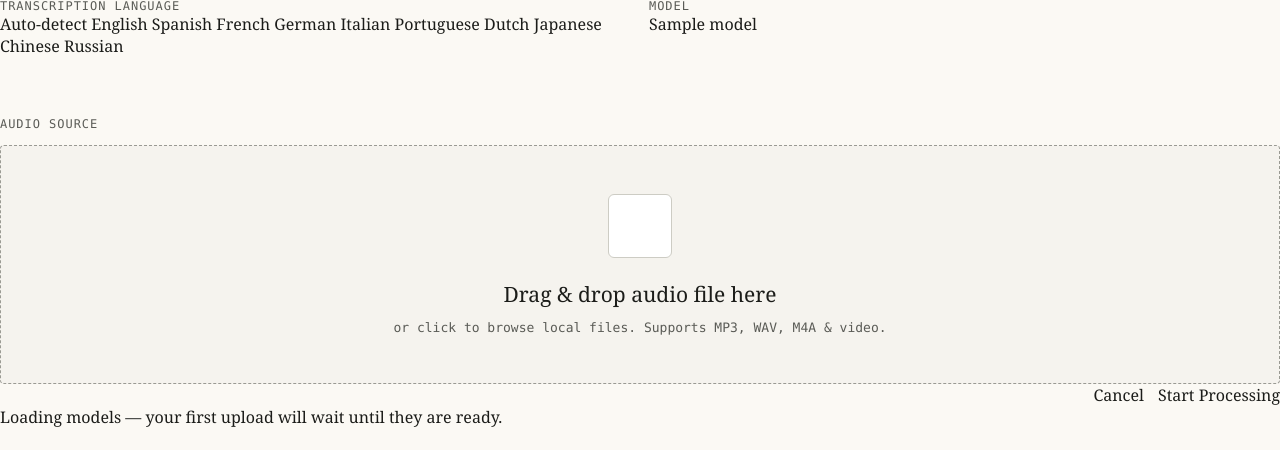
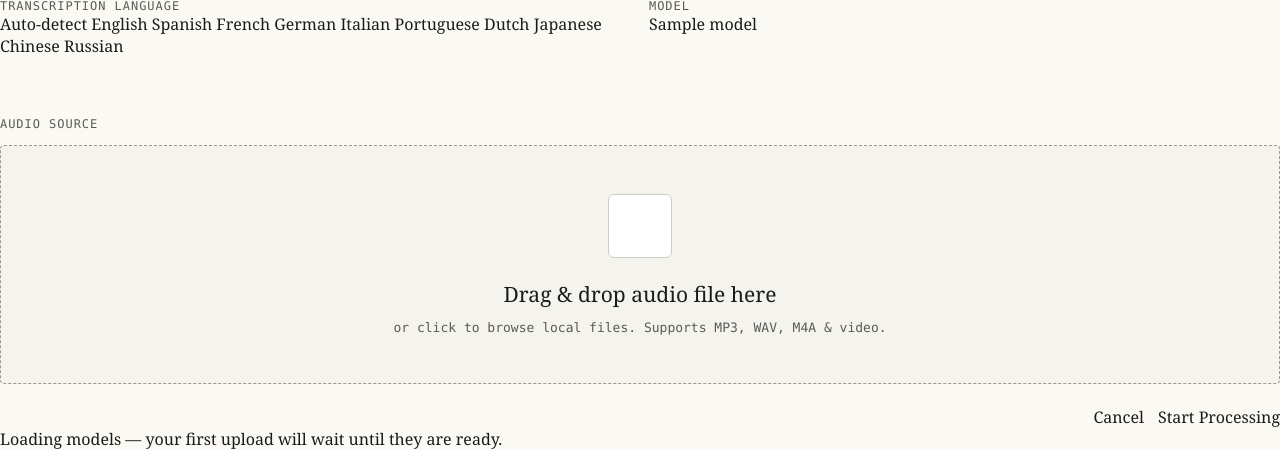
Before and after one commit to m-bain/whisperX, a Flask app: template app/templates/index.html in a window 1280 px wide. Shown: the part 903-1353 px from the top of the page. Before the commit the page ends 1330 px from the top, so only its background shows below. Run offline with Flask 3, Linux system fonts and the light colour scheme; the template is opened without the code that fills it: most values are stand-ins (such as "Sample title", 1, 10 or a date in 2020).

Commit message:
fix ugly gaps in recording modal

```diff
--- a/app/templates/index.html
+++ b/app/templates/index.html
@@ -117,7 +117,7 @@
 
     <div id="dialog-status"></div>
 
-    <div slot="footer" style="display:flex;gap:14px;justify-content:flex-end">
+    <div slot="footer" style="display:flex;gap:14px;justify-content:flex-end;margin-top:22px">
       <sl-button variant="default" id="cancel-btn">Cancel</sl-button>
       <sl-button variant="primary" id="start-btn">
         <span id="start-label">Start Processing</span> <sl-icon slot="suffix" name="arrow-right"></sl-icon>
```
